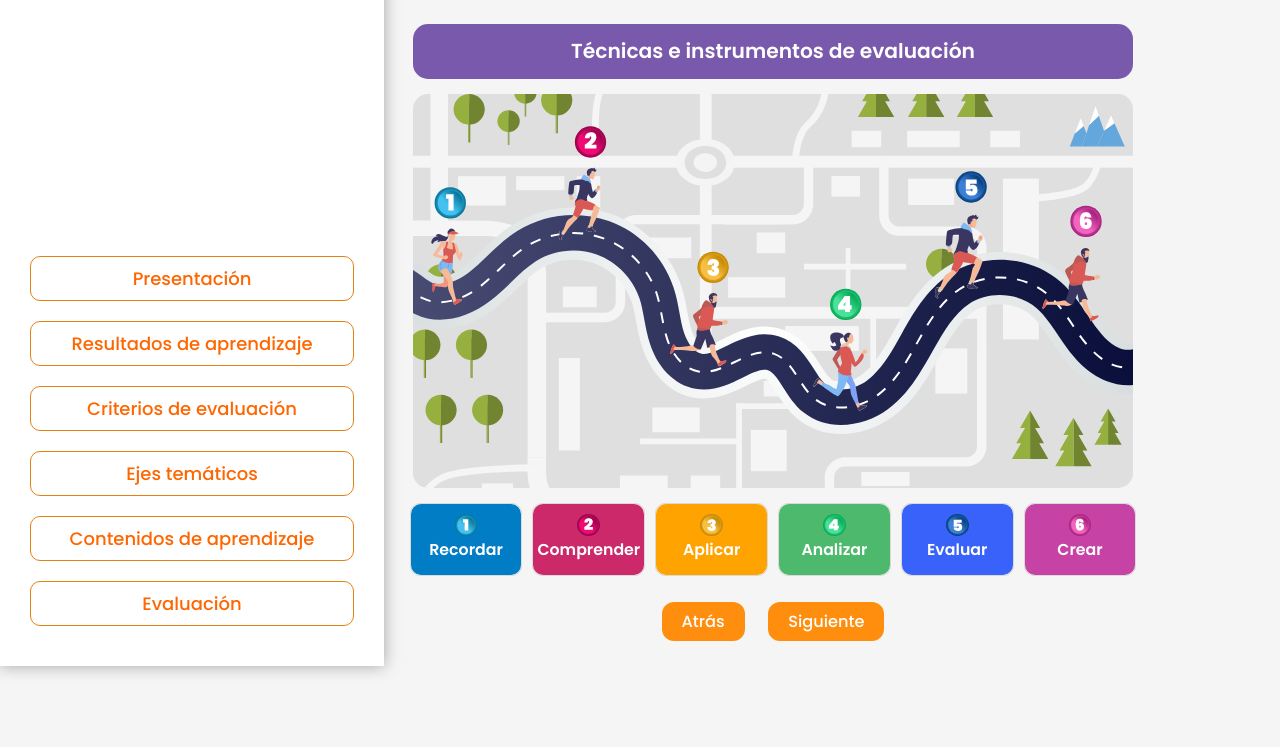
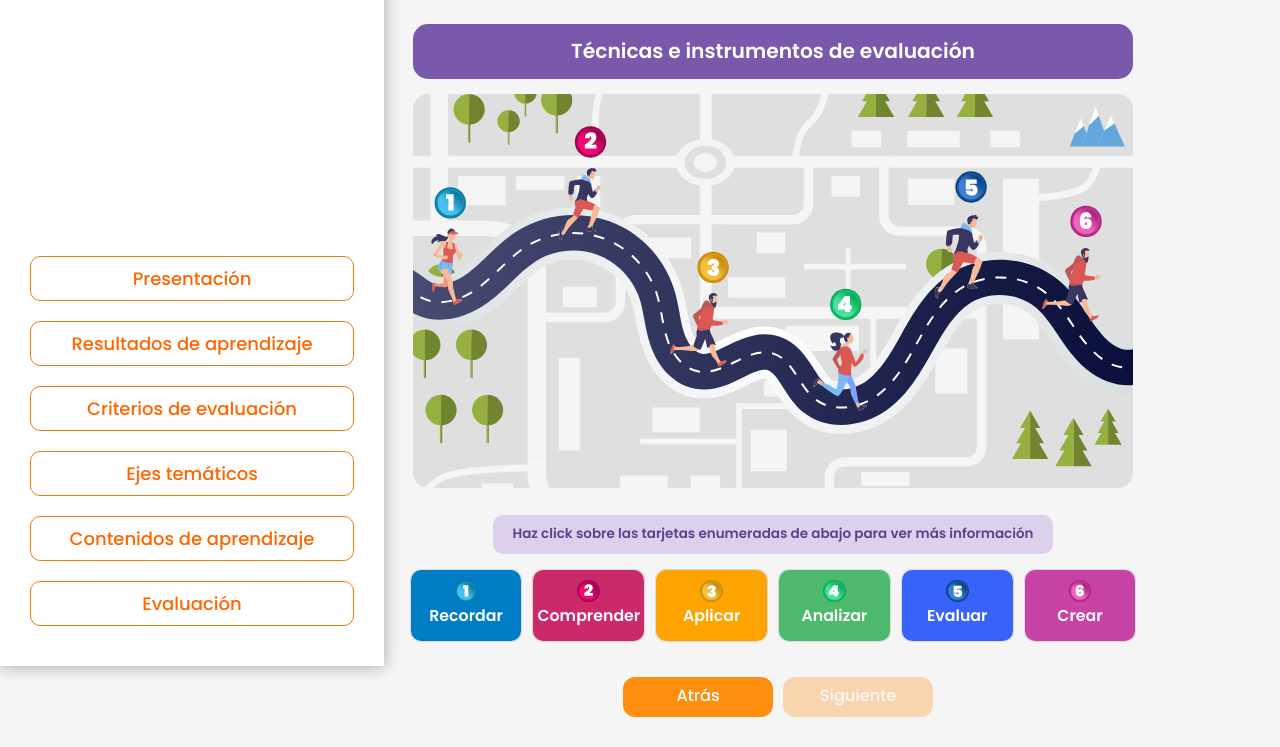
Before and after one commit to Jesande/Modulos, a plain HTML site: page Mod3_atletismo/HTML/mod3-s2.html in a window 1280 px wide. Shown: the part 134-881 px from the top of the page. Before the commit the page ends 800 px from the top, so only its background shows below. Drawn offline with Linux system fonts and the light colour scheme.

Commit message:
fix_nav interna

```diff
--- a/Mod1_natacion/html/css/styles.css
+++ b/Mod1_natacion/html/css/styles.css
@@ -337,7 +337,13 @@ color: white;
 	margin: 0 10px;
 	height: 40px;
 }
-
+.instruccion{
+	background-color: #d0daec;
+	padding: 10px 20px;
+	margin-top: 2em;
+	border-radius: 10px;
+	color:royalblue;
+}
 
 .close_btn {
 	padding: 10px;
--- a/Mod3_atletismo/HTML/css/mod3.css
+++ b/Mod3_atletismo/HTML/css/mod3.css
@@ -287,12 +287,38 @@ a:hover {
 	color: white;
 	box-shadow: 0px 0px 6px 0px hsl(0deg 0% 69%);
 }
+
 .btn_disable {
-	opacity: 30%;
+		opacity: 30%;
+		width: 150px;
+		padding: 8px 20px;
+		border-radius: 12px;
+		font-size: 1.2em;
+		line-height: 1.4em;
+		color: white;
+		transition: 0.3s;
+		text-align: center;
+		background: #ff8e0e;
+		color: white;
 }
 
+.nav_interna{
+	margin: 0 0 30px;
+	display: flex;
+	flex-direction: row;
+}
+.nav_interna a{
+	margin: 0 10px;
+	height: 40px;
+}
 
-
+.instruccion{
+	background-color: #dcd0ec;
+	padding: 10px 20px;
+	margin-top: 2em;
+	border-radius: 10px;
+	color: #5d418b;
+}
 /* -------------------------------------- slide 1 */
 .carrera_path {
 	max-width: 75%;
--- a/Mod3_atletismo/HTML/mod3-s2.html
+++ b/Mod3_atletismo/HTML/mod3-s2.html
@@ -55,9 +55,9 @@
 	<main class="info_contenedor">
 		<img class="carrera_path" src="img/avance-carrera2.svg" alt="">
 
-			<h2 >Técnicas e instrumentos de evaluación
-			</h2>
+			<h2 >Técnicas e instrumentos de evaluación	</h2>
 			<img class="info_map animate__animated animate__zoomInLeft" src="img/runmap.svg" alt="">
+			<h4 class="instruccion">Haz click sobre las tarjetas enumeradas de abajo para ver más información</h4>
 			<section class="card_container">
 				<a class="card_link animate__animated animate__zoomInLeft" href="mod3_1.html">
 					<article class="card_content card1">
@@ -99,7 +99,7 @@
 
 		<article class="nav_interna">
 			<a class="a_mod1" href="mod3-s1.html"> Atrás</a>
-			<a class="a_mod1" href="mod3_1.html"> Siguiente</a>
+			<p class="btn_disable" > Siguiente</p>
 		</article>
 
 	</main>
```
Also changed, not shown: Mod1_natacion/html/mod1-card6b.html (+1 -1 lines), Mod1_natacion/html/mod1-s2.html (+1 -0 lines), Mod3_atletismo/HTML/mod3-criterios.html (+1 -0 lines), Mod3_atletismo/HTML/mod3-s1.html (+1 -1 lines), Mod3_atletismo/HTML/mod3_1.html (+1 -1 lines), Mod3_atletismo/HTML/mod3_2.html (+2 -2 lines), Mod3_atletismo/HTML/mod3_3.html (+2 -2 lines), Mod3_atletismo/HTML/mod3_4.html (+2 -2 lines), Mod3_atletismo/HTML/mod3_5.html (+2 -2 lines), Mod3_atletismo/HTML/mod3_6.html (+2 -2 lines), 3 other files.
